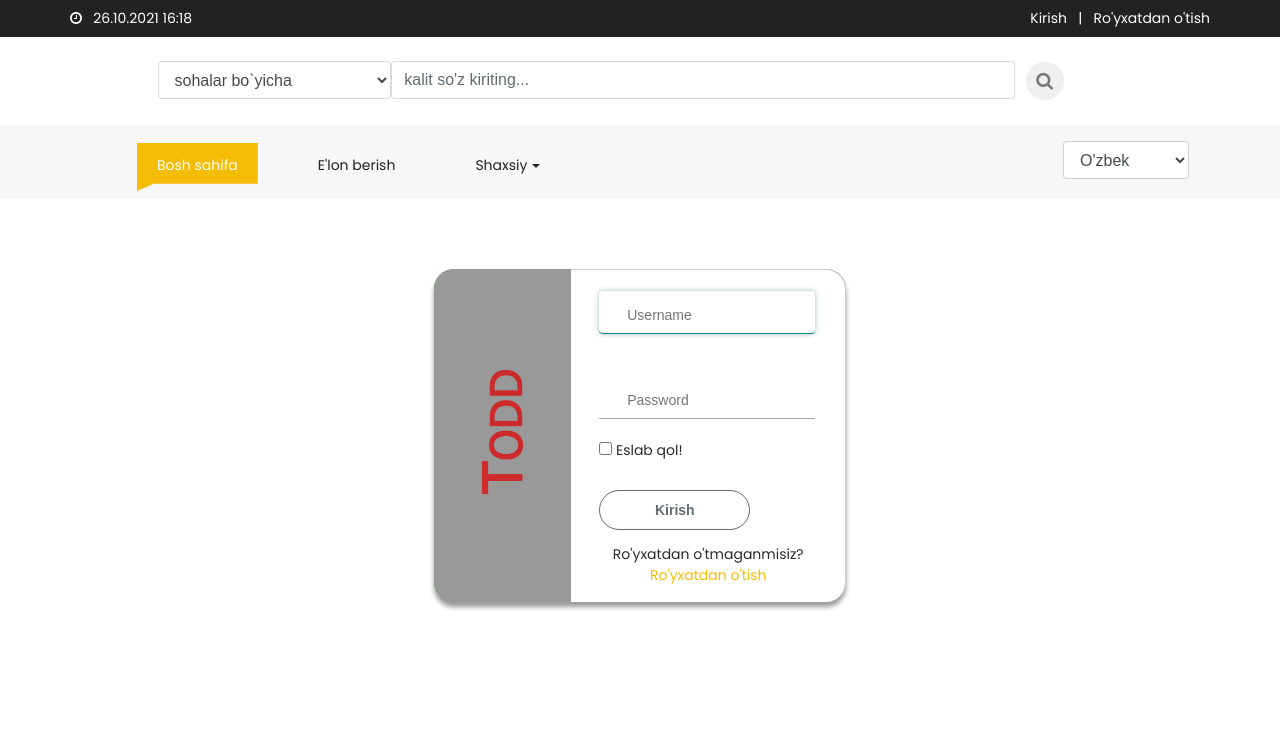
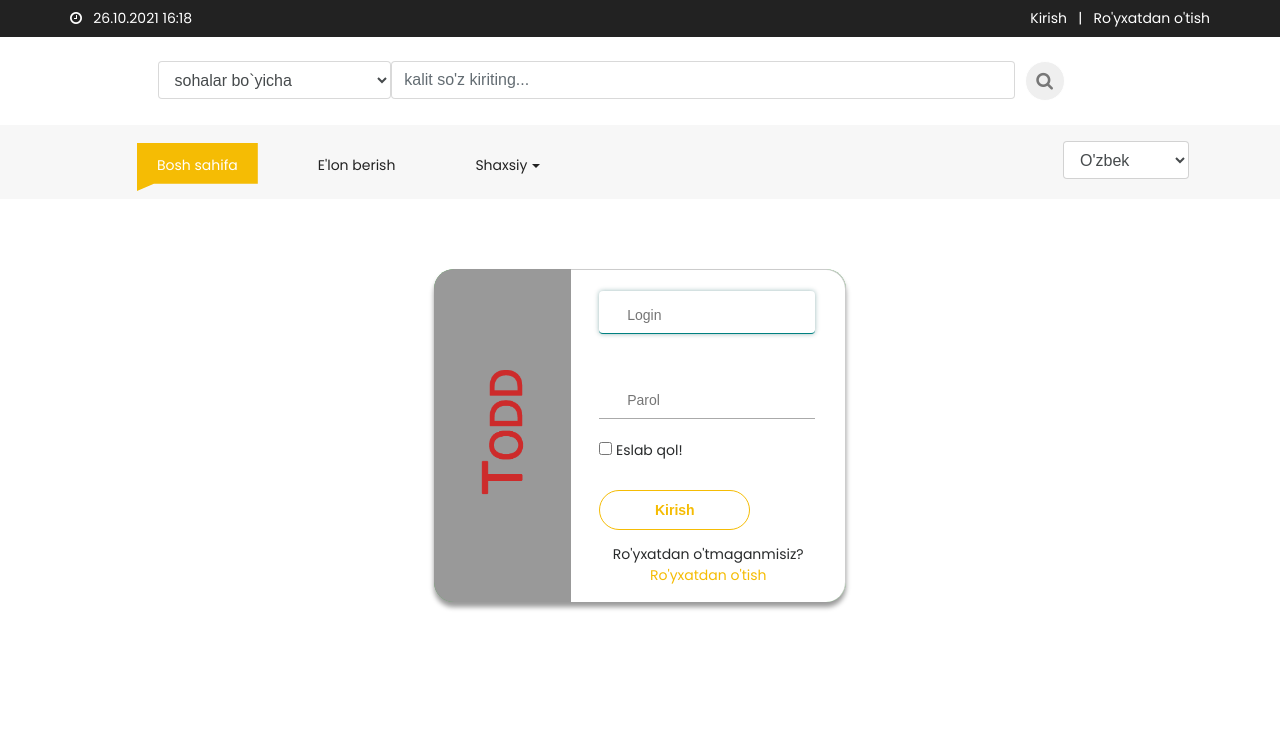
Before and after one commit to sardoruktamov/rishton_news, a Django app: page /login/ in a window 1280 px wide. Shown: the top 729 px of the page. Run offline with Django 3.2, Linux system fonts and the light colour scheme; data that the repository does not hold is empty; some libraries are stand-ins or nearby versions.

Commit message:
login style o`z holiga qaytarildi

```diff
--- a/elon/forms.py
+++ b/elon/forms.py
@@ -78,11 +78,11 @@ class SignUpForm(UserCreationForm):
 
 class CustomAuthenticationForm(AuthenticationForm):
     username = forms.CharField(widget=forms.TextInput(
-        attrs={'class': 'form__input', 'id': 'username', 'name': 'username', 'placeholder': 'Username',
+        attrs={'class': 'form__input', 'id': 'username', 'name': 'username', 'placeholder': 'Login',
                'required': True, 'autofocus': True}))
     password = forms.CharField(
         widget=forms.PasswordInput(
-            attrs={'class': 'form__input', 'id': 'password', 'placeholder': 'Password', 'required': True}))
+            attrs={'class': 'form__input', 'id': 'password', 'placeholder': 'Parol', 'required': True}))
     remember_me = forms.BooleanField(required=False)
 
 
--- a/static/css/login.css
+++ b/static/css/login.css
@@ -68,15 +68,15 @@ form{
 	width: 70%;
 	height: 40px;
 	border-radius: 30px;
-	color:#636c72;
+	color:#f5bc04;
 	font-weight: 600;
 	background-color: #fff;
-	border: 1px solid #636c72;
+	border: 1px solid #f5bc04;
 	margin-top: 1.5em;
 	margin-bottom: 1em;
 }
 .btn-login:hover, .btn:focus{
-	background-color: #636c72;
+	background-color: #f5bc04;
 	color:#fff;
 }
 /*---------------search qismi--------------*/
@@ -163,7 +163,7 @@ button.login-with-fb {
     line-height: 25px;
 }
 .term-policy a {
-    color: #636c72;
+    color: #d93026;
     text-decoration: none;
     font-size: 14px;
 }
```
